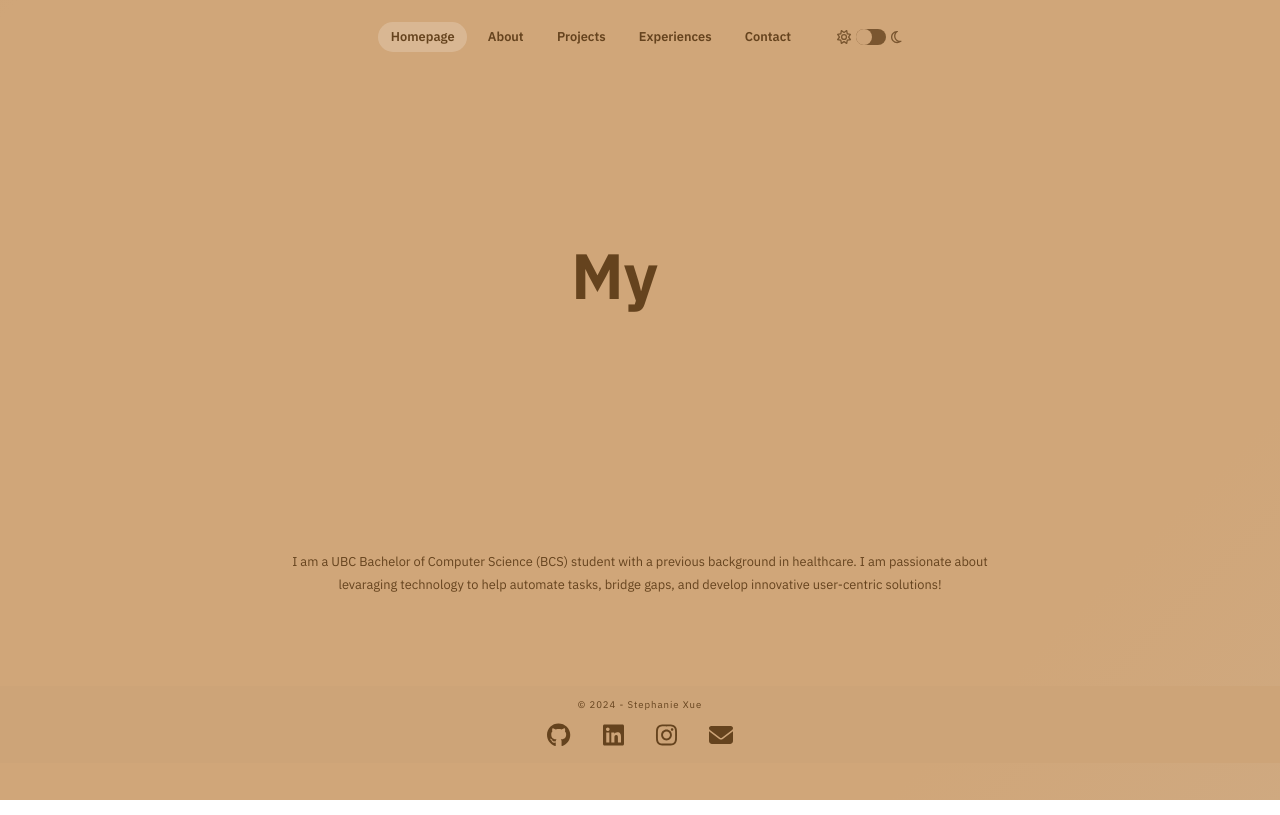
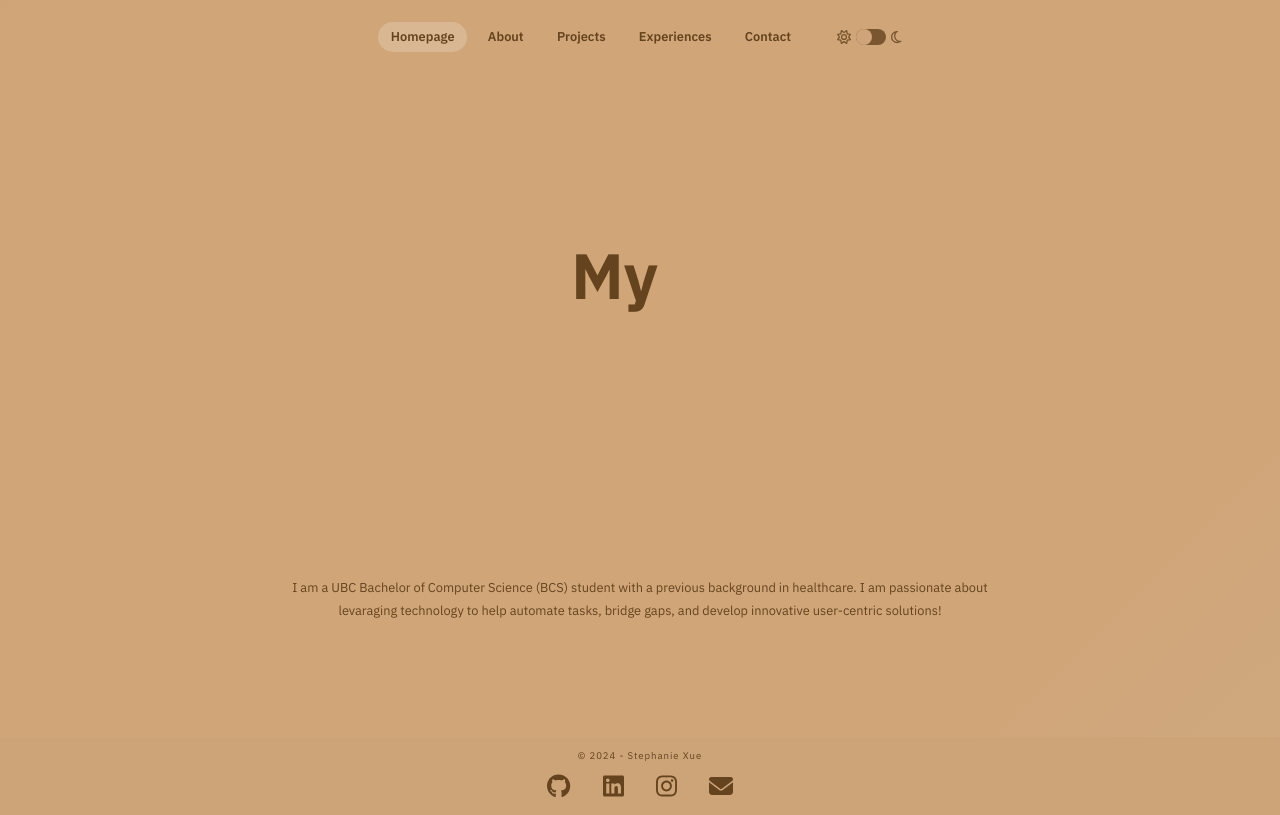
Before and after one commit to steph-xue/portfolio, a React (Vite) app: page / in a window 1280 px wide. Built offline with nearby package versions, Linux system fonts and the light colour scheme.

Commit message:
adjust homepage spacing

```diff
--- a/src/style.scss
+++ b/src/style.scss
@@ -321,8 +321,8 @@ a {
 .homepage-description {
 	text-align: center;
 	width: 26em;
-	margin-top: 10em;
-	margin-bottom: 10em;
+	margin-top: 8em;
+	margin-bottom: 8em;
 	padding-left: 2em;
 	padding-right: 2em;
 }
@@ -335,8 +335,8 @@ a {
 
 	.homepage-description{
 		width: 45em;
-		margin-top: 6em;
-		margin-bottom: 6em;
+		margin-top: 8em;
+		margin-bottom: 8em;
 	}
 }
 
```
